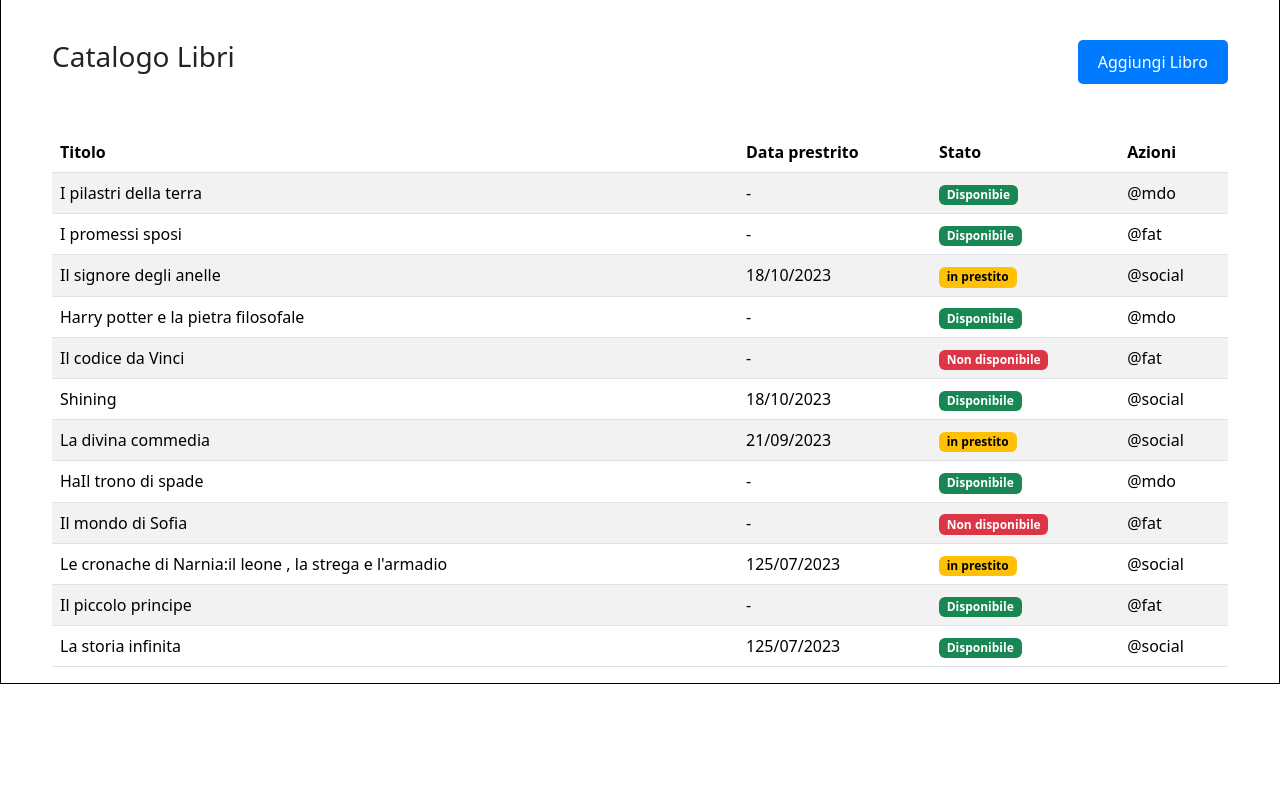
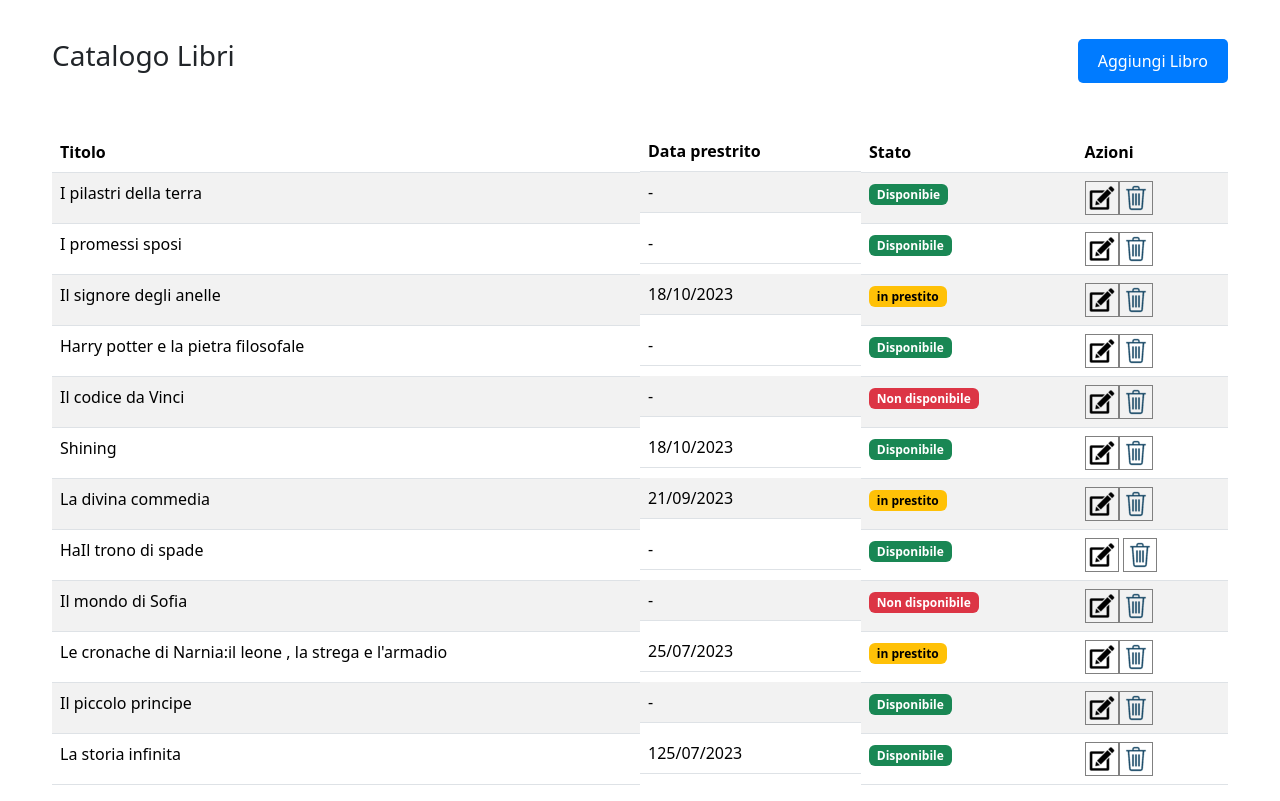
Before and after one commit to Michele-F94/html-css-bootstrap-dashboard, a plain HTML site: page index.html in a window 1280 px wide. Shown: the part 75-876 px from the top of the page. Before the commit the page ends 800 px from the top, so only its background shows below. Drawn offline with nearby package versions, Linux system fonts and the light colour scheme.

Commit message:
line-problem

```diff
--- a/app.css
+++ b/app.css
@@ -19,11 +19,16 @@ button{
     max-width: 1200px;
 }
 
+.penna{
+    border:grey 1px solid;
+}
+.cestino{
+    border:grey 1px solid;
+}
 
 
 
-
-/* DEBUF */
+/* DEBUG */
 
 .debug{
     border: 1px solid black;
--- a/index.html
+++ b/index.html
@@ -7,7 +7,7 @@
     <link href="https://cdn.jsdelivr.net/npm/bootstrap@5.3.5/dist/css/bootstrap.min.css" rel="stylesheet" integrity="sha384-SgOJa3DmI69IUzQ2PVdRZhwQ+dy64/BUtbMJw1MZ8t5HZApcHrRKUc4W0kG879m7" crossorigin="anonymous">
     <link rel="stylesheet" href="app.css">
   </head>
-  <body class="debug">
+  <body>
     <header>
         <nav  class="navbar  navbar-expand-lg  bg-dark">
 
@@ -50,8 +50,8 @@
         <table class="table table-striped">
             <thead>
               <tr>
-                <th class="col-7">Titolo</th>
-                <th class="col">Data prestrito</th>
+                <th class="col-6">Titolo</th>
+                <th class="col d-none d-md-block">Data prestrito</th>
                 <th class="col">Stato</th>
                 <th class="col">Azioni</th>
               </tr>
@@ -59,75 +59,76 @@
             <tbody>
               <tr>
                 <td class="col">I pilastri della terra</td>
-                <td class="col">-</td>
+                <td class="col d-none d-md-block">-</td>
                 <td class="col"><span class="badge text-bg-success">Disponibie</span></td>
-                <td class="col">@mdo</td>
+                <td class="col"><img class="penna" src="./img/penna.png" alt=""><img class="cestino" src="./img/1485477104-basket_78591 (1).png" alt=""></td>
               </tr>
               <tr>
-                <td>I promessi sposi</td>
-                <td>-</td>
-                <td><span class="badge text-bg-success">Disponibile</span></td>
-                <td>@fat</td>
+                <td class="col">I promessi sposi</td>
+                <td class="col d-none d-md-block">-</td>
+                <td class="col"><span class="badge text-bg-success">Disponibile</span></td>
+                <td class="col"><img class="penna" src="./img/penna.png" alt=""><img class="cestino" src="./img/1485477104-basket_78591 (1).png" alt=""></td>
               </tr>
               <tr>
-                <td>Il signore degli anelle</td>
-                <td>18/10/2023</td>
-                <td><span class="badge text-bg-warning">in prestito</span></td>
-                <td>@social</td>
+                <td class="col">Il signore degli anelle</td>
+                <td class="col d-none d-md-block">18/10/2023</td>
+                <td class="col"-><span class="badge text-bg-warning">in prestito</span></td>
+                <td class="col"><img class="penna" src="./img/penna.png" alt=""><img class="cestino" src="./img/1485477104-basket_78591 (1).png" alt=""></td>
               </tr>
               <tr>
                 <td class="col">Harry potter e la pietra filosofale</td>
-                <td class="col">-</td>
+                <td class="col d-none d-md-block">-</td>
                 <td class="col"><span class="badge text-bg-success">Disponibile</span></td>
-                <td class="col">@mdo</td>
+                <td class="col"><img class="penna" src="./img/penna.png" alt=""><img class="cestino" src="./img/1485477104-basket_78591 (1).png" alt=""></td>
               </tr>
               <tr>
-                <td>Il codice da Vinci</td>
-                <td>-</td>
-                <td><span class="badge text-bg-danger">Non disponibile</span> </td>
-                <td>@fat</td>
+                <td class="col">Il codice da Vinci</td>
+                <td class="col d-none d-md-block">-</td>
+                <td class="col"><span class="badge text-bg-danger">Non disponibile</span> </td>
+                <td class="col"><img class="penna" src="./img/penna.png" alt=""><img class="cestino" src="./img/1485477104-basket_78591 (1).png" alt=""></td>
               </tr>
               <tr>
-                <td>Shining</td>
-                <td>18/10/2023</td>
-                <td><span class="badge text-bg-success">Disponibile</span></td>
-                <td>@social</td>
+                <td class="col">Shining</td>
+                <td class="col d-none d-md-block">18/10/2023</td>
+                <td class="col"><span class="badge text-bg-success">Disponibile</span></td>
+                <td class="col"><img class="penna" src="./img/penna.png" alt=""><img class="cestino" src="./img/1485477104-basket_78591 (1).png" alt=""></td>
               </tr>
               <tr>
-                <td>La divina commedia</td>
-                <td>21/09/2023</td>
-                <td><span class="badge text-bg-warning">in prestito</span></td>
-                <td>@social</td>
+                <td class="col">La divina commedia</td>
+                <td class="col d-none d-md-block">21/09/2023</td>
+                <td class="col"><span class="badge text-bg-warning">in prestito</span></td>
+                <td class="col"><img class="penna" src="./img/penna.png" alt=""><img class="cestino" src="./img/1485477104-basket_78591 (1).png" alt=""></td>
               </tr>
               <tr>
                 <td class="col">HaIl trono di spade</td>
-                <td class="col">-</td>
+                <td class="col d-none d-md-block">-</td>
                 <td class="col"><span class="badge text-bg-success">Disponibile</span></td>
-                <td class="col">@mdo</td>
+                <td class="col"><img class="penna" src="./img/penna.png" alt="">
+                                <img class="cestino" src="./img/1485477104-basket_78591 (1).png" alt=""></td>
               </tr>
               <tr>
-                <td>Il mondo di Sofia</td>
-                <td>-</td>
-                <td><span class="badge text-bg-danger">Non disponibile</span> </td>
-                <td>@fat</td>
+                <td class="col">Il mondo di Sofia</td>
+                <td class="col d-none d-md-block">-</td>
+                <td class="col"><span class="badge text-bg-danger">Non disponibile</span> </td>
+                <td class="col"><img class="penna" src="./img/penna.png" alt=""><img class="cestino" src="./img/1485477104-basket_78591 (1).png" alt=""></td>
               </tr>
               <tr>
-                <td>Le cronache di Narnia:il leone , la strega e l'armadio</td>
-                <td>125/07/2023</td>
-                <td><span class="badge text-bg-warning">in prestito</span></td>
-                <td>@social</td>
+                <td class="col-md-6 col-xs-6">Le cronache di Narnia:il leone , la strega e l'armadio</td>
+                <td class="col d-none d-md-block">25/07/2023</td>
+                <td class="col"><span class="badge text-bg-warning">in prestito</span></td>
+                <td class="col"><img class="penna" src="./img/penna.png" alt=""><img class="cestino" src="./img/1485477104-basket_78591 (1).png" alt=""></td>
               </tr>
               <tr>
-                <td>Il piccolo principe</td>
-                <td>-</td>
-                <td><span class="badge text-bg-success">Disponibile</span> </td>
-                <td>@fat</td>
+                <td class="col">Il piccolo principe</td>
+                <td class="col d-none d-md-block">-</td>
+                <td class="col"><span class="badge text-bg-success">Disponibile</span> </td>
+                <td class="col"><img class="penna" src="./img/penna.png" alt=""><img class="cestino" src="./img/1485477104-basket_78591 (1).png" alt=""></td>
               </tr>
               <tr>
-                <td>La storia infinita</td>
-                <td>125/07/2023</td>
-                <td><span class="badge text-bg-success">Disponibile</span></td>
-                <td>@social</td>
+                <td class="col">La storia infinita</td>
+                <td class="col d-none d-md-block">125/07/2023</td>
+                <td class="col"><span class="badge text-bg-success">Disponibile</span></td>
+                <td class="col"><img class="penna" src="./img/penna.png" alt=""><img class="cestino" src="./img/1485477104-basket_78591 (1).png" alt=""></td>
             </tbody>
           </table>
 
```
Also changed, not shown: img/1485477104-basket_78591 (1).png (added), img/penna.png (added).
